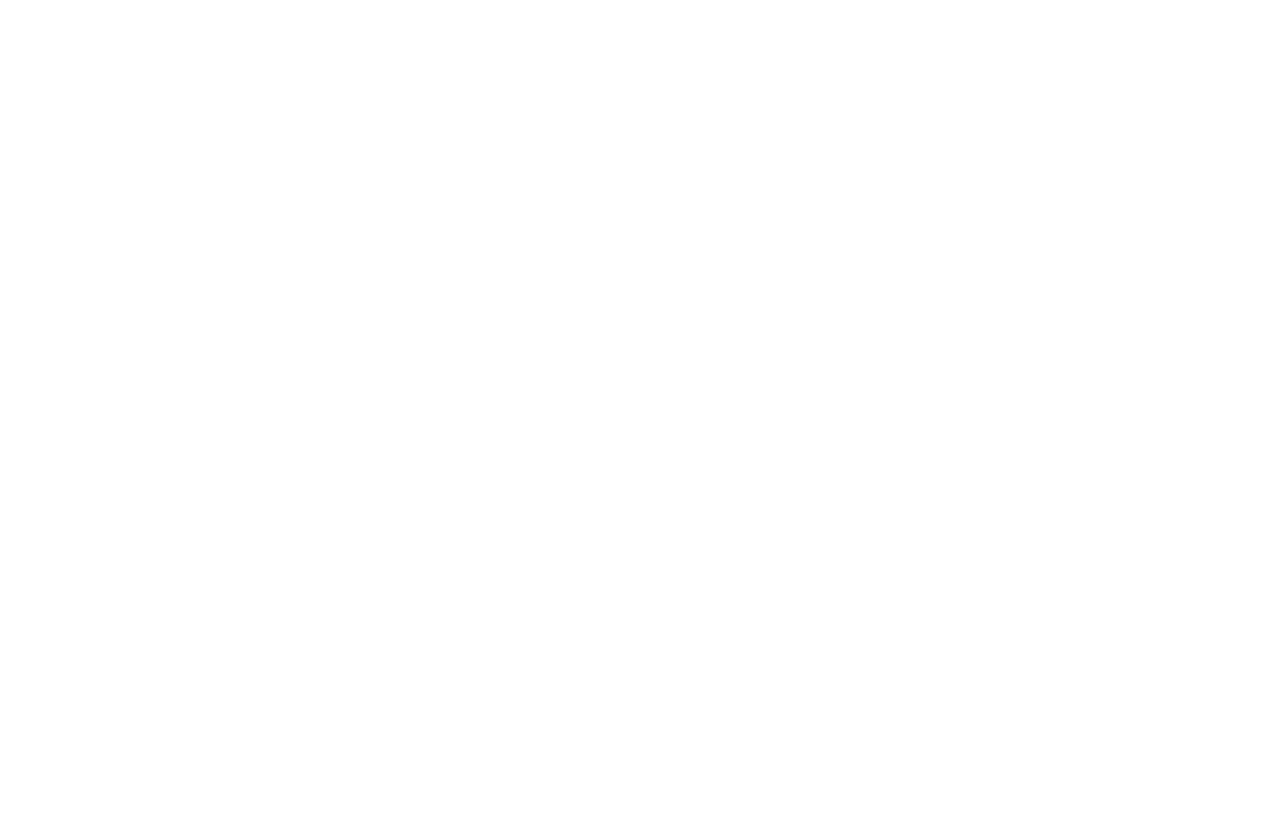
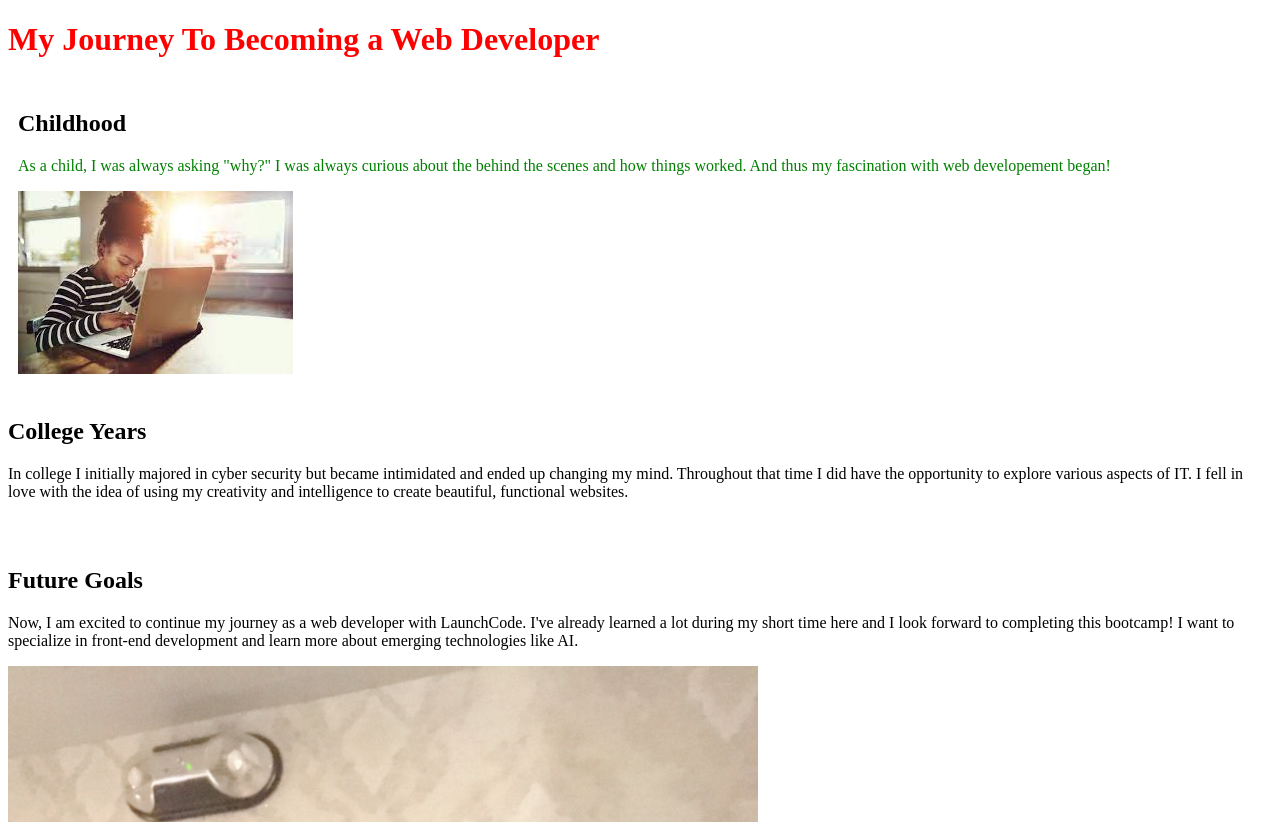
Before and after one commit to AccessPlus-FullTimeWebDev-Jan2023/js-assignment-4-html-me-something-aquira94, a website: page index.html in a window 1280 px wide. Shown: the top 822 px of the page. Before the commit the page ends 800 px from the top, so only its background shows below. Drawn offline with Linux system fonts and the light colour scheme.

Commit message:
CSS STYLING

```diff
--- a/index.html
+++ b/index.html
@@ -1,8 +1,30 @@
 <!DOCTYPE html>
 <html>
    <head>
+      <title>My Story</title>
+      <link href="styles.css" rel="stylesheet" type="text/css">
    </head>
    <body>
-      <!-- Write your HTML in this file! -->
+   <header>
+      <h1 id ="mainHeading"> My Journey To Becoming a Web Developer</h1></header>
+      <header>
+         <main>
+         <article>
+            <h2>Childhood</h2>
+            <p id="testP" class="funParagraph"> As a child, I was always asking "why?" I was always curious about the behind the scenes and how things worked. And thus my fascination with web developement began!</p>
+           <img src='littleGirlonComputer.jpg'></img>
+         </article>
+         <h2>College Years</h2>
+      <p>In college I initially majored in cyber security but became intimidated and ended up changing my mind. Throughout that time I did have the opportunity to explore various aspects of IT. I fell in love with the idea of using my creativity and intelligence to create beautiful, functional websites.</p></main>
+
+      <article>
+      </article>
+      <h2>Future Goals</h2>
+      <p>Now, I am excited to continue my journey as a web developer with LaunchCode. I've already learned a lot during my short time here and I look forward to completing this bootcamp! I want to specialize in front-end development and learn more about emerging technologies like AI.</p>
+      <img src='picture.jpg'></img>
+      <article>
+      </main>
+      <footer>
+      </header>
    </body>
 </html>
--- a/styles.css
+++ b/styles.css
@@ -1 +1,21 @@
-/* Write your CSS here! */
+
+body {
+    margin: 8px;
+    display: block;
+    }
+
+
+    #mainHeading {
+    color: red;
+    }
+
+
+    #testP, .funParagraph {
+    color: green;
+    }
+
+
+    article {
+    margin-bottom: 30px;
+    padding: 10px;
+    }
```
Also changed, not shown: littleGirlonComputer.jpg (added), picture.JPG (added).
